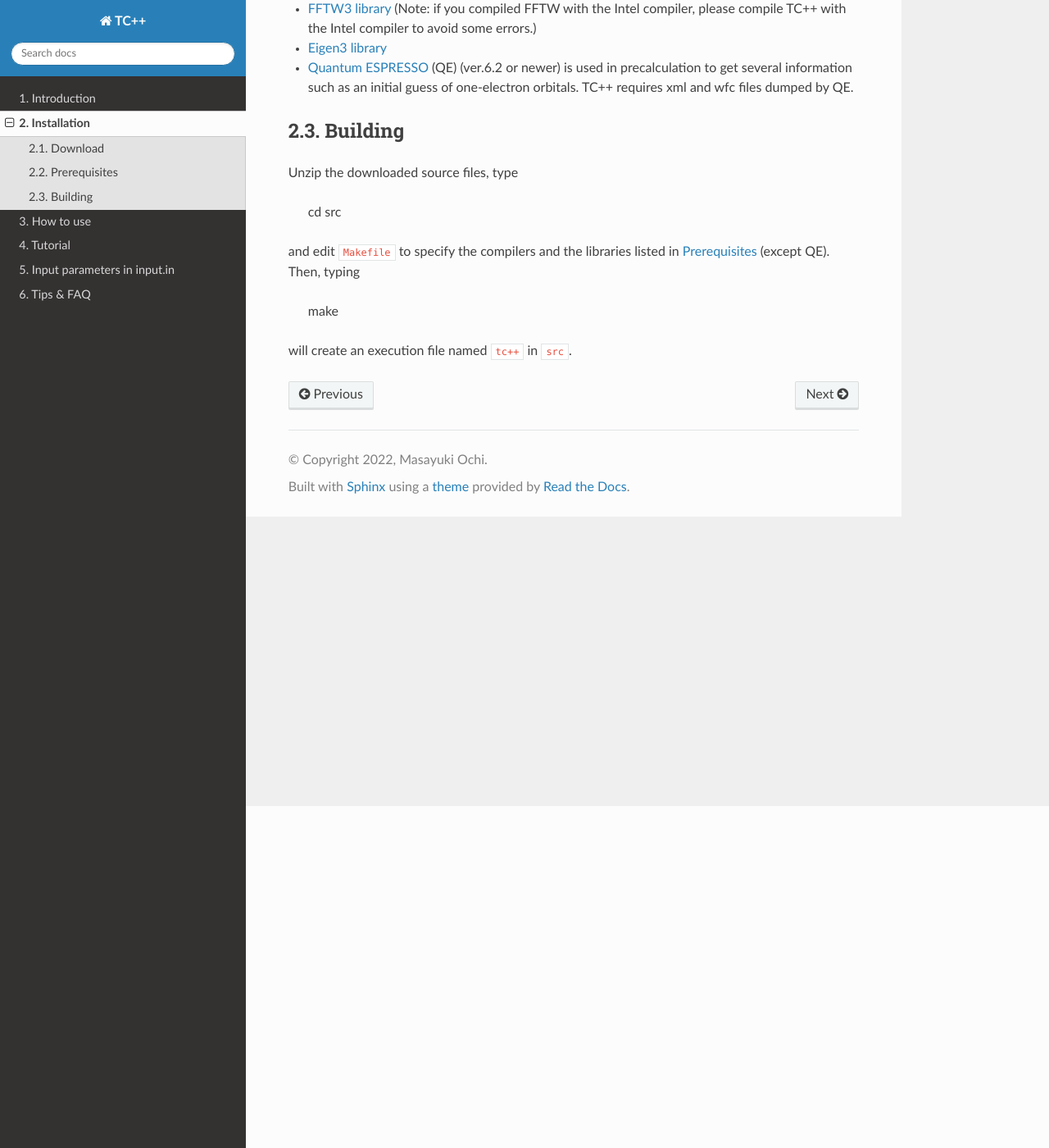
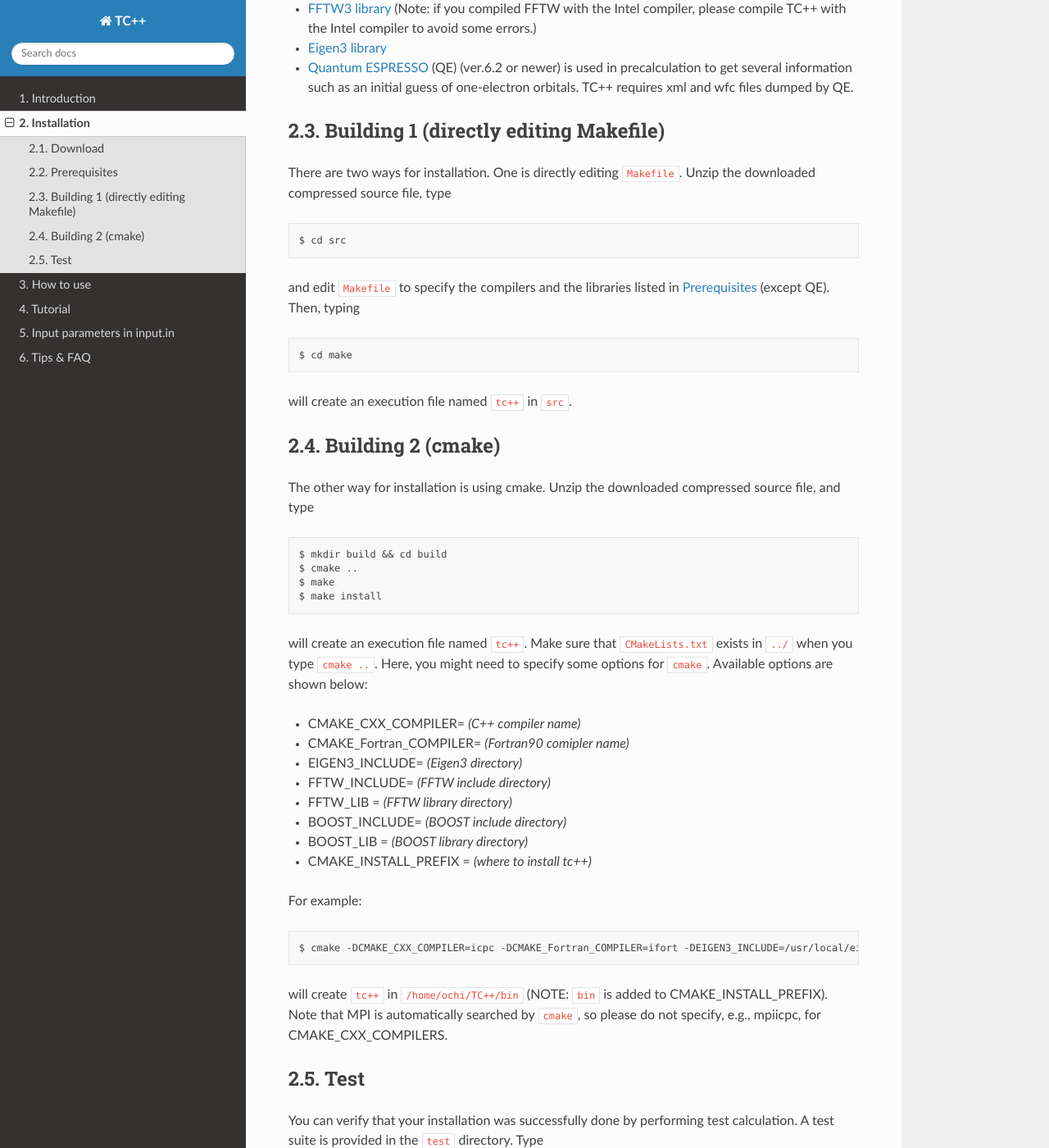
Before and after one commit to masaochi/TC, a Sphinx documentation site: the page built from docs/installation.rst, in a window 1280 px wide and 1400 px high, scrolled down 417 px. Shown: the whole window at 82% size. Built offline with Sphinx 7.4.7 and the Read the Docs theme 2.0.0, drawn with Linux system fonts in a browser that asks for light colours; some of the changed text lies outside the part shown.

Commit message:
[Update] adopted to ver.1.2

```diff
--- a/docs/index.rst
+++ b/docs/index.rst
@@ -1,4 +1,4 @@
-User's Guide for TC++ ver.1.1
+User's Guide for TC++ ver.1.2
 ==============================
 
 .. toctree::
--- a/docs/installation.rst
+++ b/docs/installation.rst
@@ -19,15 +19,89 @@ Prerequisites
 - `Eigen3 library <https://eigen.tuxfamily.org/>`_
 - `Quantum ESPRESSO <https://www.quantum-espresso.org/>`_ (QE) (ver.6.2 or newer) is used in precalculation to get several information such as an initial guess of one-electron orbitals. TC++ requires xml and wfc files dumped by QE.
 
-Building
---------
+Building 1 (directly editing Makefile)
+--------------------------------------
 
-Unzip the downloaded source files, type
+There are two ways for installation. One is directly editing ``Makefile``.
+Unzip the downloaded compressed source file, type
 
-  cd src
+::
+
+   $ cd src
 
 and edit ``Makefile`` to specify the compilers and the libraries listed in :ref:`label_prerequisites` (except QE). Then, typing
 
-  make
+::
+
+   $ cd make
 
 will create an execution file named ``tc++`` in ``src``.
+
+Building 2 (cmake)
+------------------
+
+The other way for installation is using cmake. Unzip the downloaded compressed source file, and type
+
+::
+
+   $ mkdir build && cd build
+   $ cmake ..
+   $ make
+   $ make install
+
+will create an execution file named ``tc++``. Make sure that ``CMakeLists.txt`` exists in ``../`` when you type ``cmake ..``.
+Here, you might need to specify some options for ``cmake``. Available options are shown below:
+
+- CMAKE_CXX_COMPILER= *(C++ compiler name)*
+- CMAKE_Fortran_COMPILER= *(Fortran90 comipler name)*
+- EIGEN3_INCLUDE= *(Eigen3 directory)*
+- FFTW_INCLUDE= *(FFTW include directory)*
+- FFTW_LIB = *(FFTW library directory)*
+- BOOST_INCLUDE= *(BOOST include directory)*
+- BOOST_LIB = *(BOOST library directory)*
+- CMAKE_INSTALL_PREFIX = *(where to install tc++)*
+
+For example:
+
+::
+
+   $ cmake -DCMAKE_CXX_COMPILER=icpc -DCMAKE_Fortran_COMPILER=ifort -DEIGEN3_INCLUDE=/usr/local/eigen-3.4.0 -DFFTW_INCLUDE=/usr/local/fftw-3.3.10/include -DFFTW_LIB=/usr/local/fftw-3.3.10/lib -DCMAKE_INSTALL_PREFIX=/home/ochi/TC++ ..
+
+will create ``tc++`` in ``/home/ochi/TC++/bin`` (NOTE: ``bin`` is added to CMAKE_INSTALL_PREFIX).
+Note that MPI is automatically searched by ``cmake``, so please do not specify, e.g., mpiicpc, for CMAKE_CXX_COMPILERS.
+
+Test
+----
+
+You can verify that your installation was successfully done by performing test calculation.
+A test suite is provided in the ``test`` directory. Type
+
+::
+
+   $ cd test
+
+and copy ``tc++`` compiled above to the ``test`` directory. Then, test calculation will start by typing
+
+::
+
+   $ python3 test.py
+
+, which will take one or few minutes.
+
+.. note::
+
+   python2 is not supported.
+
+.. note::
+
+   DO NOT use the input files (including pseudopot.) provided here for your research. There were made only for test calculation.
+
+.. note::
+
+   ``test_full.py`` is also provided to cover a wider range of functionalities. This test is rather for developers, which will take 10--20 minutes.
+
+.. note::
+
+   ``reads_binary false`` is specified in ``input.in`` in these test suites.
+   This option is used only for test calculation, where environment-dependent binary files are not appropriate.
+   You will not use this option in your research.
```
Also changed, not shown: docs/introduction.rst (+8 -2 lines).
